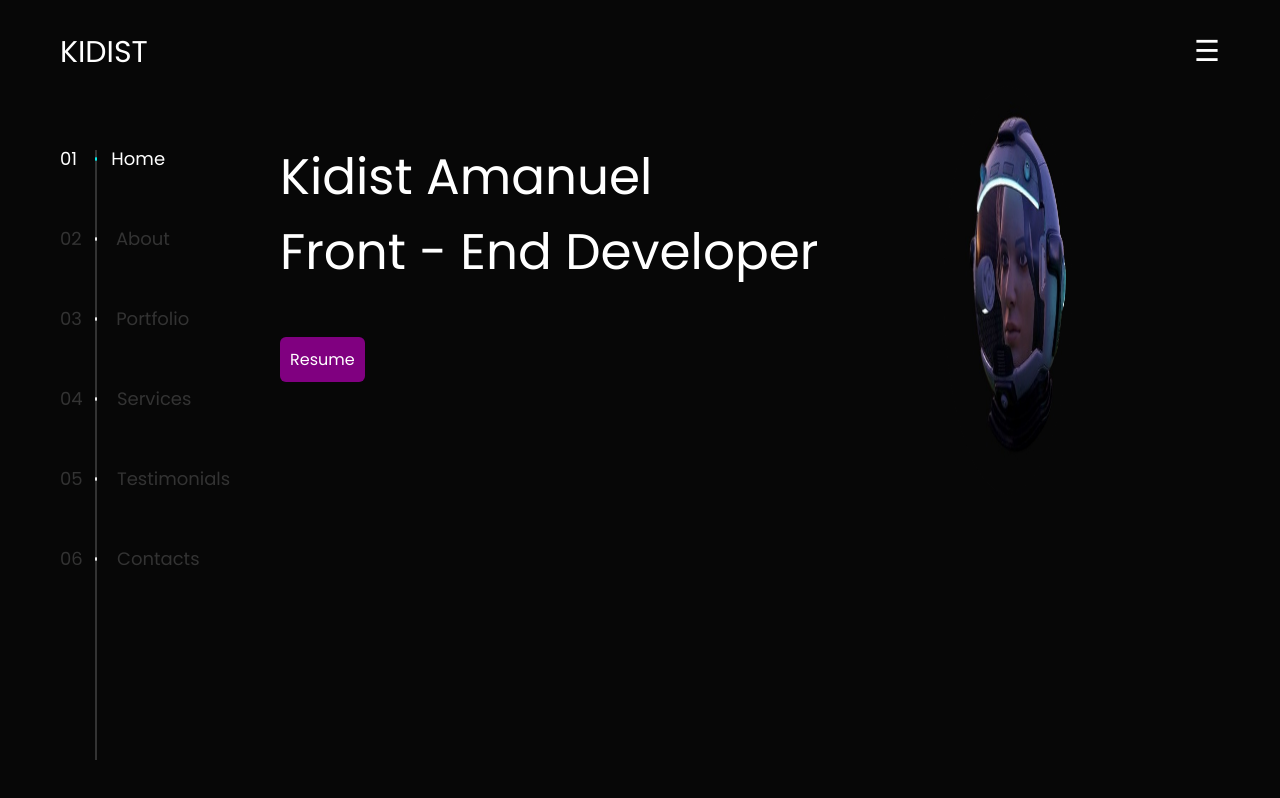
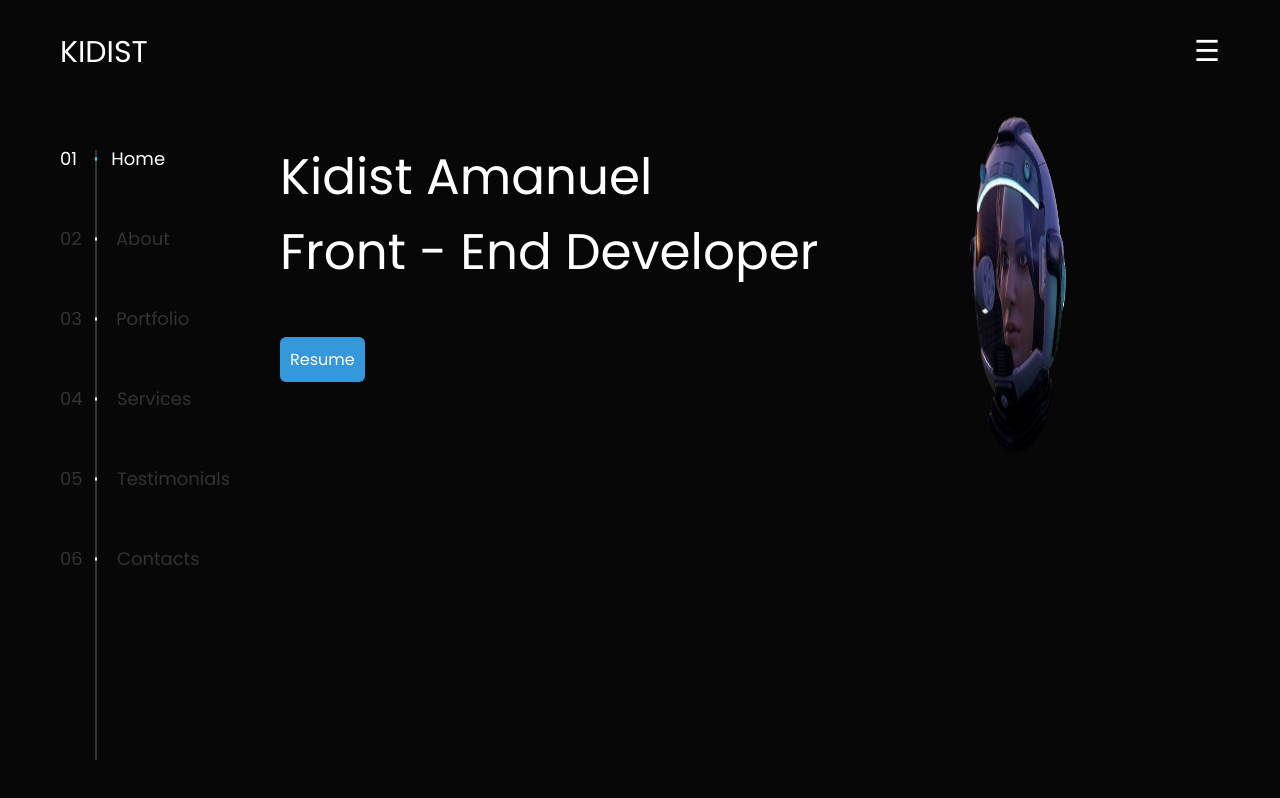
Before and after one commit to kidist997/Portfolio1, a plain HTML site: page index.html in a window 1280 px wide. Drawn offline with nearby package versions, Linux system fonts and the light colour scheme.

Commit message:
Update color of Resume button

```diff
--- a/styles.css
+++ b/styles.css
@@ -184,7 +184,7 @@ body {
   }
 }
 button.resume {
-  background-color: purple;
+  background-color: #3498db;
   color: #fff;
   padding: 10px;
   border: none;
```
